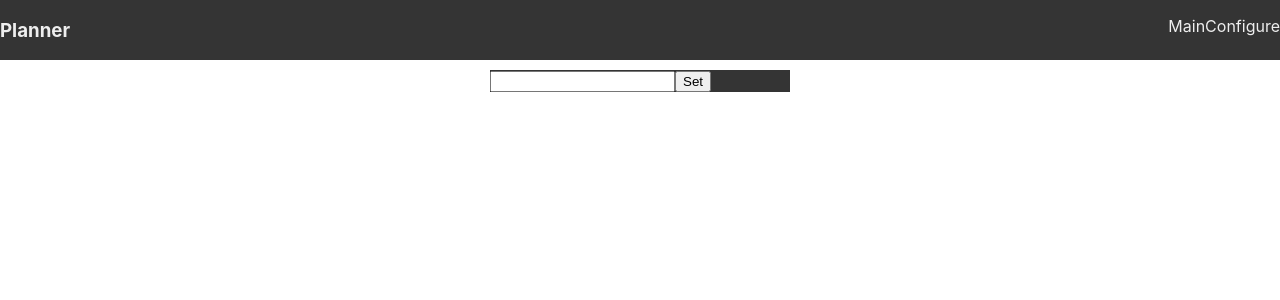
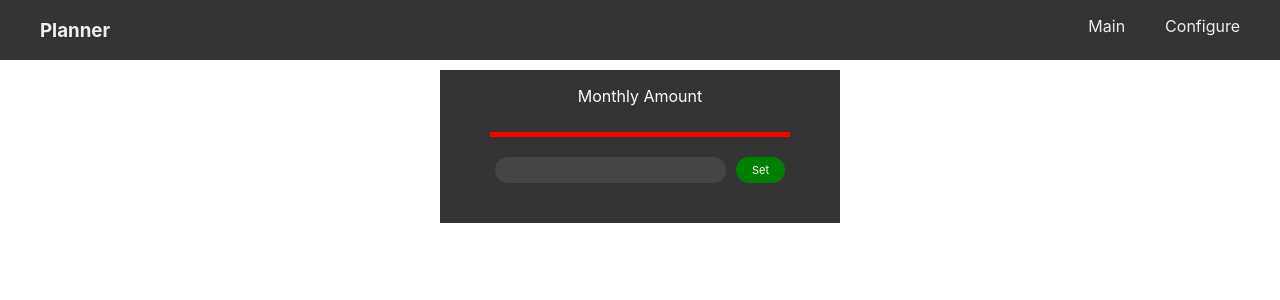
Before and after one commit to UsmanAAV/namaste-test, a React (Create React App) app: page /configure in a window 1280 px wide. Shown: the top 300 px of the page. Built offline with nearby package versions, Linux system fonts and the light colour scheme.

Commit message:
fixed dayBalance calculation

```diff
--- a/src/App.css
+++ b/src/App.css
@@ -8,6 +8,7 @@ header {
   background: #343434;
 }
 .app-title, .menu-item {
+  margin-left: 40px;
   color: #EEE;
 }
 
@@ -15,7 +16,7 @@ header {
   list-style: none;
   display: flex;
   flex-direction: row;
-  height: 100%;
+  margin-right: 40px;
 }
 
 .menu-main a, .menu-main a:hover {
@@ -30,11 +31,83 @@ header {
 }
 
 .content-main {
-  width: 300px;
+  width: 400px;
+  color: #fff;
 }
 
 .content-block {
   margin-top: 10px;
   background: #343434;
-  color: #fff;
 }
+
+.labels {
+  display: flex;
+  flex-direction: column;
+  align-items: center;
+  padding: 0px 10px 10px 10px;
+}
+
+.form-controls {
+  display: flex;
+  padding-left: 50px;
+  padding-right: 50px;
+  padding-bottom: 30px;
+  padding-top: 10px;
+  justify-content: center;
+}
+
+.controls {
+  padding: 0;
+  border: none;
+  font: inherit;
+  color: inherit;
+  cursor: pointer;
+
+  margin: 10px 5px;
+  border: solid 1px transparent;
+  border-radius: 15px;
+  color: #ffffff;
+  padding: 5px 15px;
+  font-size: 11px;
+  background: #454545;
+}
+
+input.controls {
+  flex-grow: 2;
+}
+
+.controls.expense, .controls.delete {
+  background: red;
+}
+
+.controls.income, .controls.set {
+  background: green;
+}
+
+.history-record {
+  display: flex;
+  justify-content: space-around;
+}
+
+.record-type {
+  font-weight: 800;
+  font-size: 20px;
+  padding: 0px 5px 0px 5px;
+  border-radius: 50%;
+}
+
+.record-value {
+  font-size: 15pt;
+  font-weight: bold;
+}
+
+.record-date {
+  font-size: 11pt;
+}
+
+.redline {
+  background: red;
+  height: 5px;
+  margin: 0 auto;
+  width: 300px;
+}
--- a/src/App.js
+++ b/src/App.js
@@ -28,11 +28,6 @@ class App extends Component {
     });
   };
 
-  isNumber = value => {
-    const regex = new RegExp(/^-?\d*\.?\d*$/);
-    return regex.test(value);
-  };
-
   changeMonthlyLimitInput = value => {
     this.setState({ monthlyLimitInput: value });
   };
@@ -44,9 +39,16 @@ class App extends Component {
   getUpdatedBalances = (type, value) => {
     const { monthBalance, dayBalance } = this.state;
     const newValue = value * (type === 'expense' ? -1 : 1);
-    const newMonthBalance = monthBalance + newValue;
-    const newDayBalance = dayBalance + newValue;
-    return { monthBalance: newMonthBalance, dayBalance: newDayBalance };
+    if (newValue < 0) {
+      return {
+        monthBalance: monthBalance + newValue,
+        dayBalance: dayBalance + newValue,
+      };
+    }
+    return {
+      monthBalance: monthBalance + newValue,
+      dayBalance: Math.floor((monthBalance + newValue) / 30),
+    };
   }
 
   addRecordToHistory = (type) => {
--- a/src/components/Configure.jsx
+++ b/src/components/Configure.jsx
@@ -14,9 +14,13 @@ export default class Configure extends React.Component {
     return (
       <div className="content-main">
         <div className="form-inputs content-block">
-          <form onSubmit={this.handleSubmit}>
+          <div className="labels">
+            <p>Monthly Amount</p>
+          </div>
+          <div className="redline" />
+          <form className="form-controls configure" onSubmit={this.handleSubmit}>
             <Input value={monthlyLimitInput} name="amount" changeValue={changeMonthlyLimitInput} />
-            <button type="button" name="set" onClick={this.handleSetButton}>Set</button>
+            <button className="controls set" type="button" name="set" onClick={this.handleSetButton}>Set</button>
           </form>
         </div>
       </div>
--- a/src/components/Input.jsx
+++ b/src/components/Input.jsx
@@ -16,7 +16,7 @@ export default class Input extends React.Component {
   render() {
     const { name, value } = this.props;
     return (
-      <input type="text" name={name} value={value} onChange={this.handleInput} />
+      <input className="controls" type="text" name={name} value={value} onChange={this.handleInput} />
     );
   }
 };
--- a/src/components/Main.jsx
+++ b/src/components/Main.jsx
@@ -20,23 +20,27 @@ export default class Main extends React.Component {
       <div className="content-main">
         <div className="form-inputs content-block">
           <div className="labels">
-            <div className="monthBalance"><p>You have {monthBalance} left for the month</p></div>
-            <div className="dayBalance">{dayBalance}left for the day</div>
+            <div className="balance-label"><p>You have {monthBalance} left for the month</p></div>
+            <div className="balance-label">{dayBalance} left for the day</div>
           </div>
-          <form onSubmit={this.handleSubmit}>
+          <div className="redline" />
+          <form className="form-controls main" onSubmit={this.handleSubmit}>
             <Input name="amount" value={moneyAmountInput} changeValue={changeMoneyAmountInput} />
-            <button type="button" name="expense" onClick={this.handleButton('expense')}>expense</button>
-            <button type="button" name="income" onClick={this.handleButton('income')}>income</button>
+            <button className="controls expense" type="button" name="expense" onClick={this.handleButton('expense')}>expense</button>
+            <button className="controls income" type="button" name="income" onClick={this.handleButton('income')}>income</button>
           </form>
         </div>
         <div className="history content-block">
           {Object.values(history)
             .map(({ id, date, value, type }) => (
-              <div key={id}>
-                <div className={`record-type ${type}`}>{type === 'expense' ? '-' : '+'}</div>
-                <span className="record-value">{value}</span>
-                <span className="record-date">{Date(date)}</span>
-                <button type="button" name="delete-record" onClick={this.handleDeleteRecord(id)}>x</button>
+              <div key={id} className="history-record">
+                <div className={`controls record-type ${type}`}>{type === 'expense' ? '-' : '+'}</div>
+                <div>
+                  <span className="record-value">{value}</span>
+                  <br />
+                  <span className="record-date">{Date(date)}</span>
+                </div>
+                <button className="controls delete" type="button" name="delete-record" onClick={this.handleDeleteRecord(id)}>x</button>
               </div>)
             )}
         </div>
```
